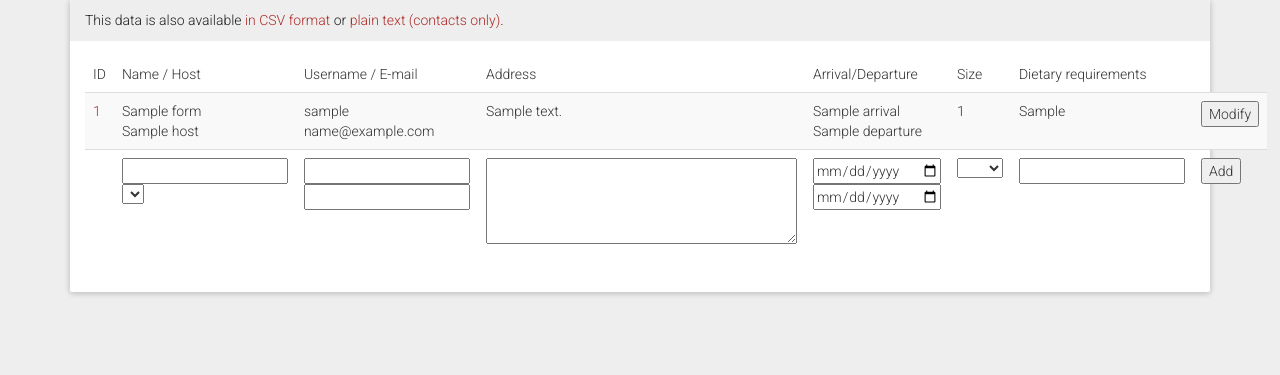
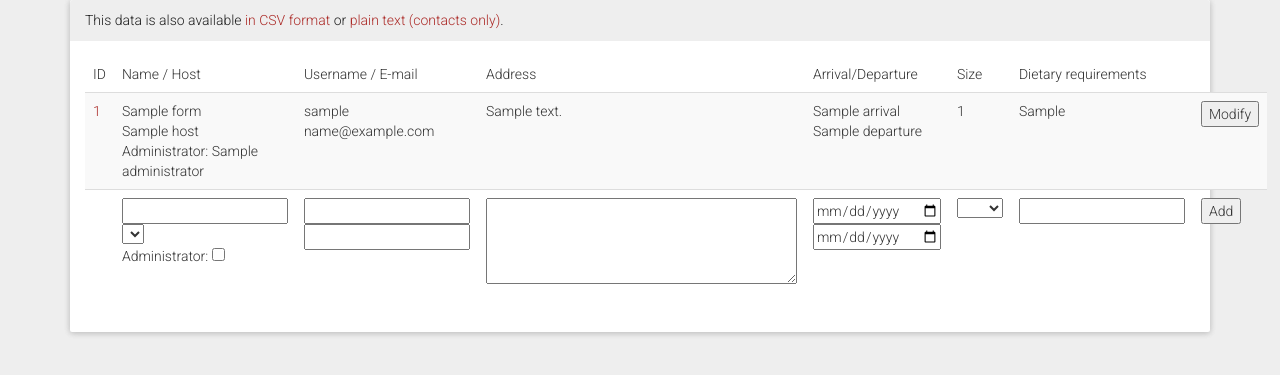
Before and after one commit to trombonehero/nerf-herder, a Flask app: template templates/admin/attendees.html in a window 1280 px wide. Shown: the top 375 px of the page. Run offline with Flask 2, Linux system fonts and the light colour scheme; the template is opened without the code that fills it: values that come from a table or form of the project are taken from there, most other values are stand-ins (such as "Sample title", 1, 10 or a date in 2020); lists and menus that the app fills with data are empty; parts of the project's set-up code (start-up, migrations or seed data) failed here and were passed over; some libraries are stand-ins or nearby versions.

Commit message:
Add admin flag to Attendees admin page.

```diff
--- a/forms.py
+++ b/forms.py
@@ -33,6 +33,7 @@
     username = TextField('FreeBSD username')
     host = SelectField(coerce = int)
     email = TextField('Email address')
+    administrator = BooleanField()
     address = TextField(widget = TextArea(), validators = [ Required() ])
     arrival = DateField('Arrival date (or empty if local)',
                         validators = [ Optional() ])
--- a/templates/admin/attendees.html
+++ b/templates/admin/attendees.html
@@ -12,7 +12,11 @@
       </a>
     {% endif %}
   </td>
-  <td>{{ form.name }}<br/>{{ form.host }}</td>
+  <td>
+    {{ form.name }}<br/>
+    {{ form.host }}<br/>
+    Administrator: {{ form.administrator }}
+  </td>
   <td>{{ form.username }}<br/>{{ form.email }}</td>
   <td>{{ form.address(rows = "4", cols="40") }}</td>
   <td>{{ form.arrival }}<br/>{{ form.departure }}</td>
```
